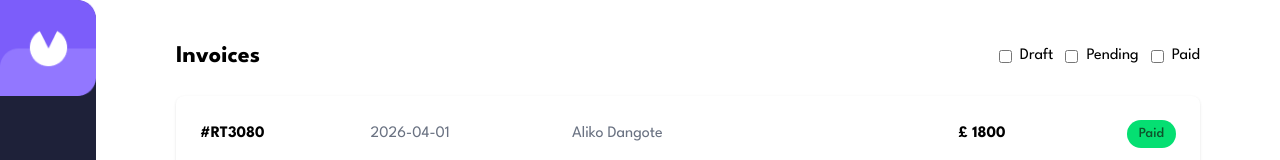
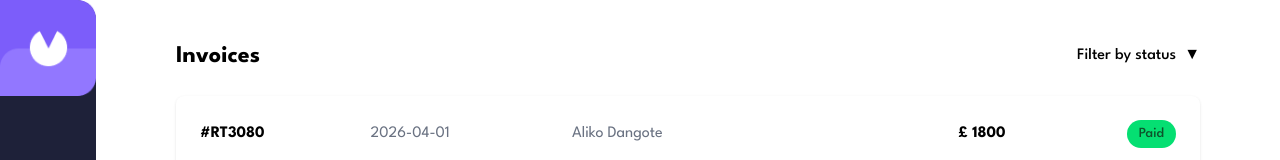
Before and after one commit to OladokunLT/invoice-app, a Next.js app: page / in a window 1280 px wide. Shown: the top 160 px of the page. Built offline with nearby package versions, Linux system fonts and the light colour scheme.

Commit message:
Refactor Filter component to include dropdown functionality and close on outside click

```diff
--- a/src/components/Filter.tsx
+++ b/src/components/Filter.tsx
@@ -1,5 +1,6 @@
 "use client";
 
+import { useEffect, useRef, useState } from "react";
 import { InvoiceStatus } from "@/types/invoice";
 interface Props {
   selected: InvoiceStatus[];
@@ -7,6 +8,9 @@ interface Props {
 }
 
 export default function Filter({ selected, setSelected }: Props) {
+  const [open, setOpen] = useState(false);
+  const ref = useRef<HTMLDivElement>(null);
+
   const options: InvoiceStatus[] = ["draft", "pending", "paid"];
 
   const toggle = (status: InvoiceStatus) => {
@@ -17,19 +21,50 @@ export default function Filter({ selected, setSelected }: Props) {
     }
   };
 
+  //   Close on outside click
+  useEffect(() => {
+    const handleClick = (e: MouseEvent) => {
+      if (!ref.current?.contains(e.target as Node)) {
+        setOpen(false);
+      }
+    };
+
+    document.addEventListener("click", handleClick);
+    return () => document.removeEventListener("click", handleClick);
+  }, []);
+
   return (
-    <div className="flex gap-3">
+    <div className="relative" ref={ref}>
+      {/* Button */}
+      <button
+        onClick={() => setOpen(!open)}
+        className="font-medium flex items-center gap-2 cursor-pointer"
+      >
+        Filter by status
+        <span className={`transition ${open ? "rotate-180" : ""}`}>▼</span>
+      </button>
+
+      {/* Dropdown */}
+      {open && (
+        <div className="absolute right-0 mt-3 w-48 bg-white dark:bg-[#1E2139] shadow-lg p-4 space-y-3 z-50">
           {options.map((status) => (
-        <label key={status} className="flex items-center gap-2 cursor-pointer">
+            <label
+              key={status}
+              className="flex items-center gap-3 cursor-pointer group"
+            >
               <input
                 type="checkbox"
                 checked={selected.includes(status)}
                 onChange={() => toggle(status)}
-            title="filter"
+                className="accent-purple-600"
               />
-          <span className="capitalize">{status}</span>
+              <span className="capitalize group-hover:text-purple-500">
+                {status}
+              </span>
             </label>
           ))}
         </div>
+      )}
+    </div>
   );
 }
```
Lines whose indentation alone changed are shown as unchanged.
